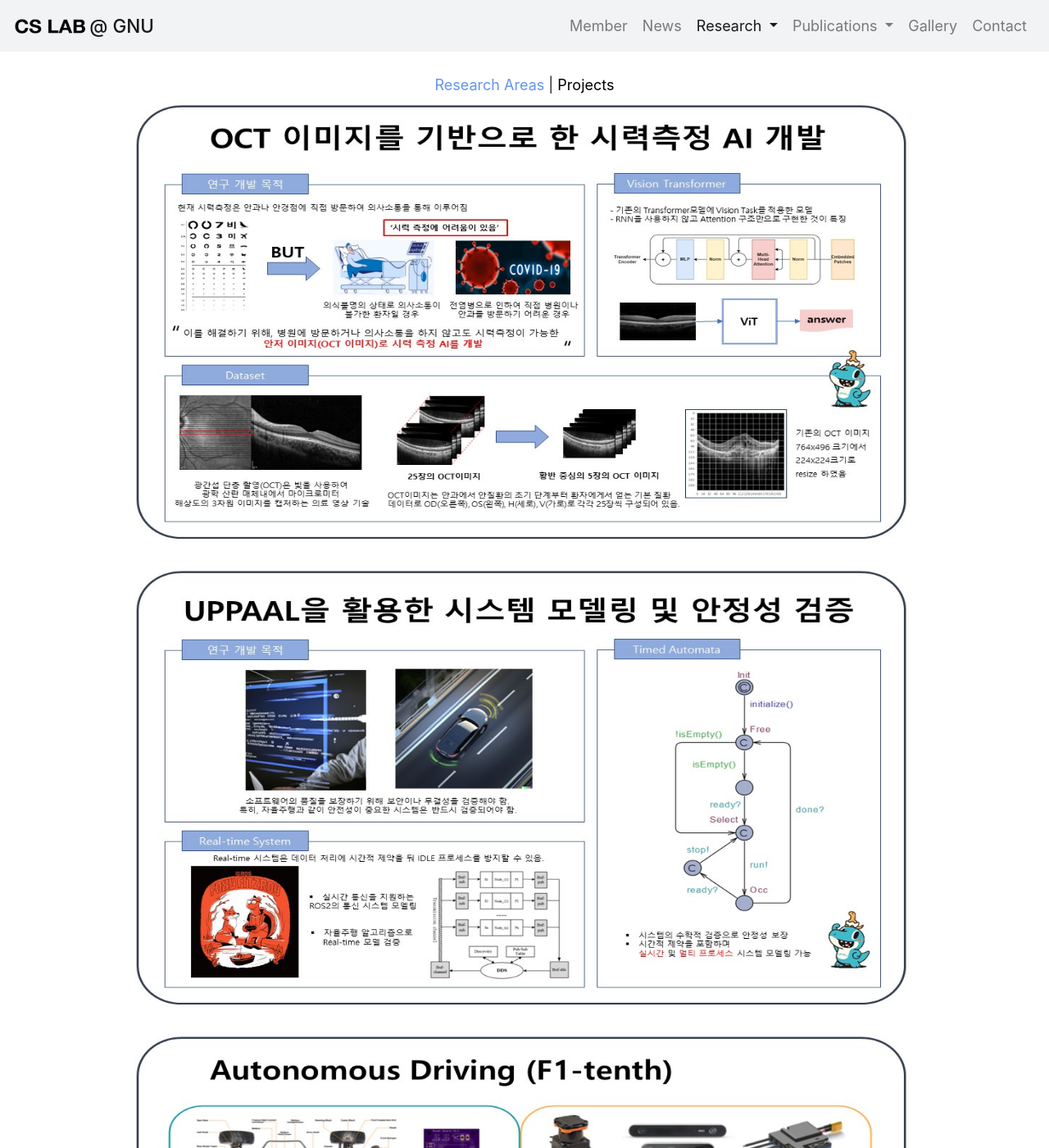
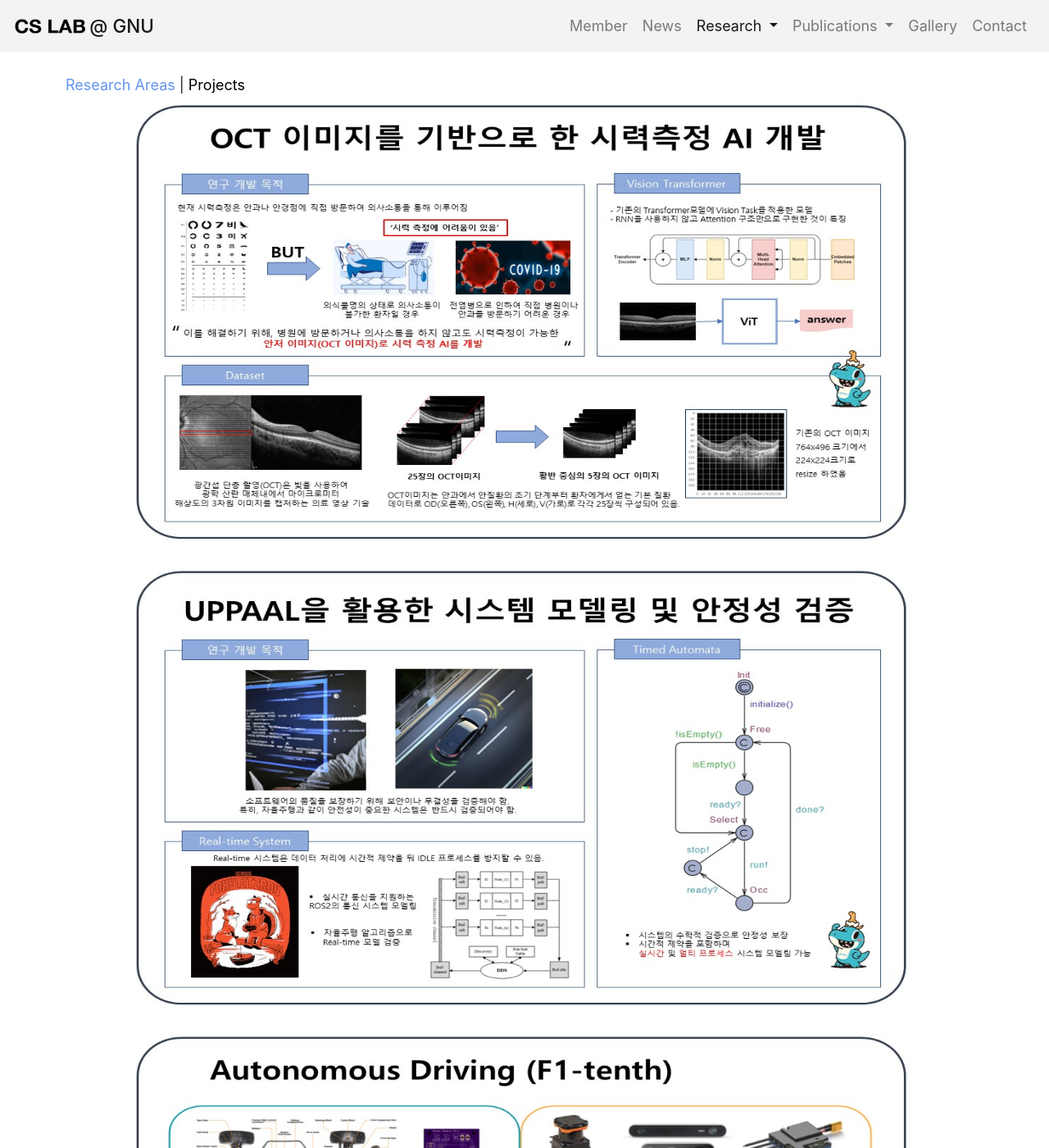
Before and after one commit to LEEJUH0/LEEJUH0.github.io, a Jekyll site: the page built from research/index.html, in a window 1280 px wide and 1400 px high. Shown: the whole window at 82% size. Built offline with Jekyll 4.4.1, drawn with Linux system fonts in a browser that asks for light colours; some web fonts are replaced.

Commit message:
Update index.html

```diff
--- a/research/index.html
+++ b/research/index.html
@@ -16,10 +16,6 @@ permalink: /research/index.html
       margin-left: auto;
       margin-right: auto;
     }
-
-    div {
-      text-align: center;
-    }
   </style>
 </head>
 
```
